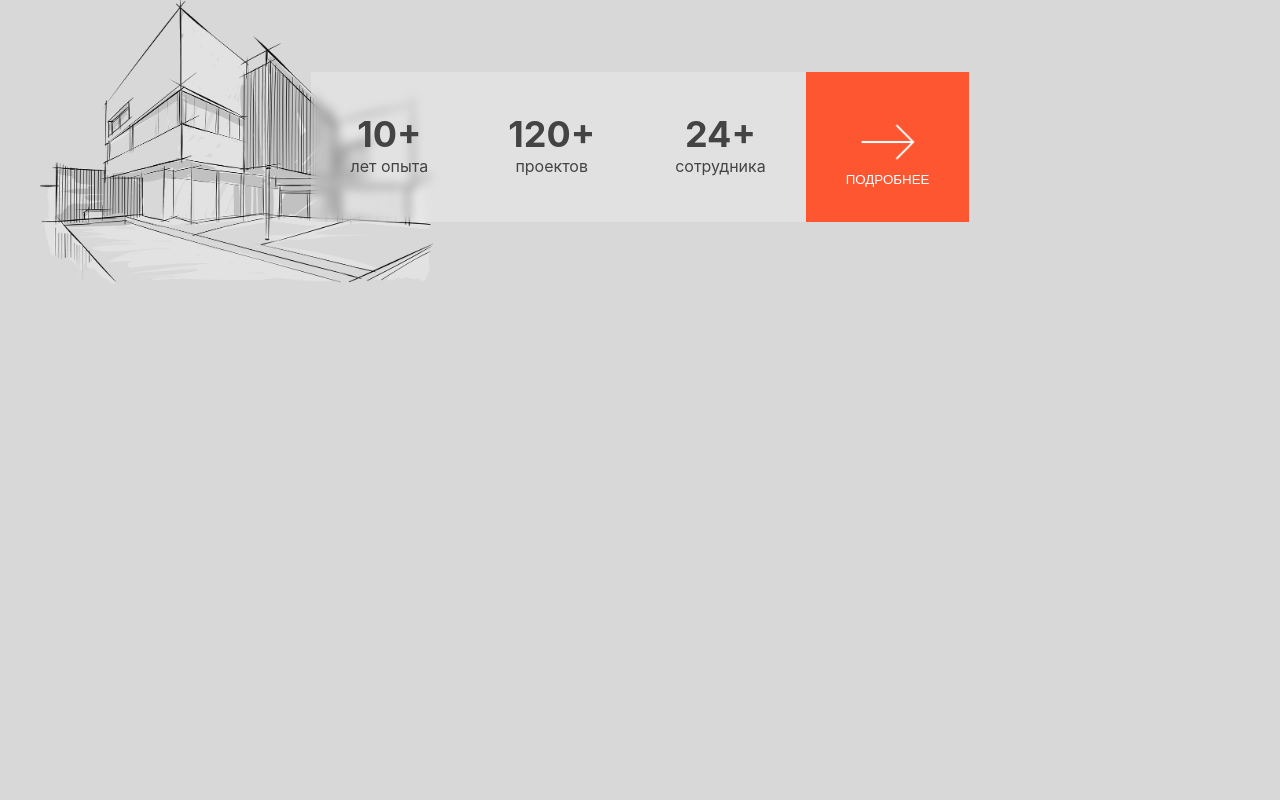
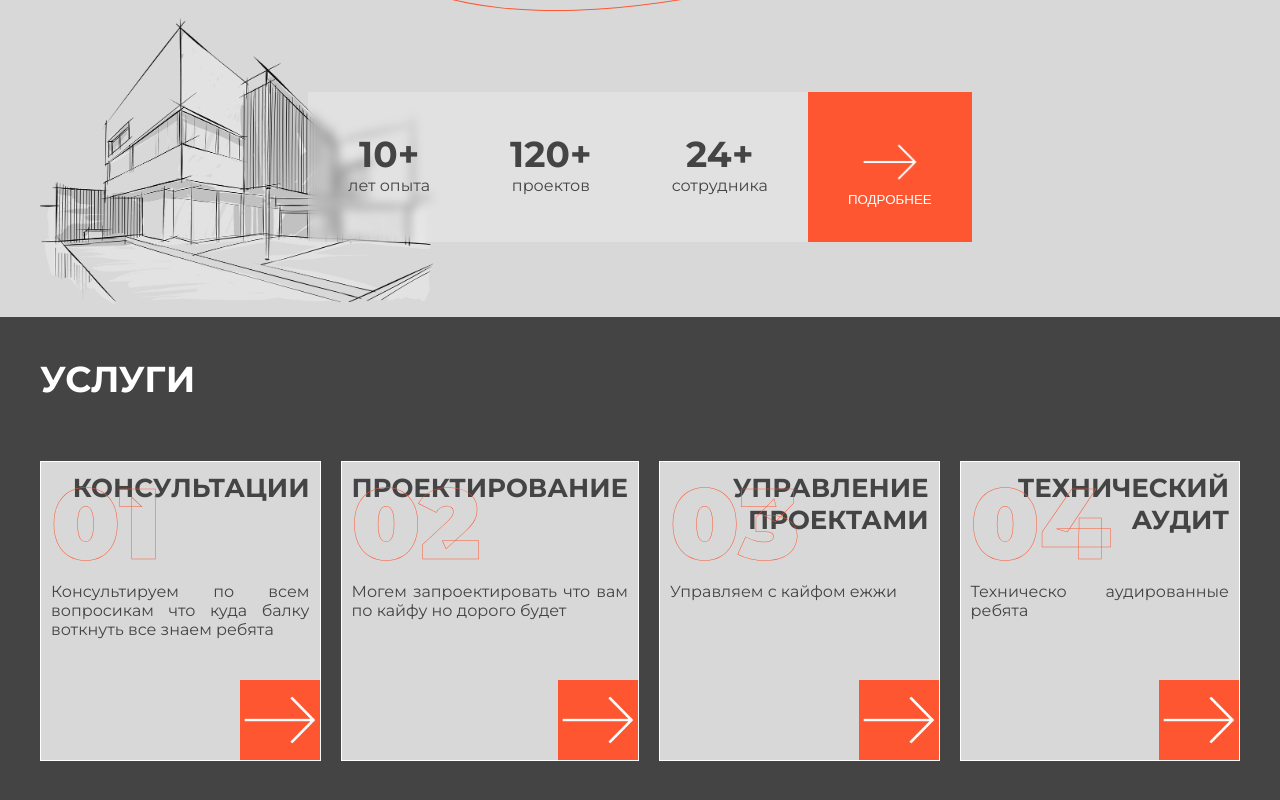
Before and after one commit to donteday/true_eng, a React (Create React App) app: page / in a window 1280 px wide. Shown: the part 668-1468 px from the top of the page. Before the commit the page ends 965 px from the top, so only its background shows below. Built offline with nearby package versions, Linux system fonts and the light colour scheme.

Commit message:
feat: add services block

```diff
--- a/src/App.js
+++ b/src/App.js
@@ -2,6 +2,7 @@ import './App.css';
 import About from './components/About/About';
 import Header from './components/Header/Header';
 import Main from './components/Main/Main';
+import Services from './components/Services/Services';
 
 function App() {
   return (
@@ -9,6 +10,7 @@ function App() {
       <Header/>
       <Main/>
       <About/>
+      <Services/>
     </div>
   );
 }
--- a/src/components/Header/Header.css
+++ b/src/components/Header/Header.css
@@ -1,4 +1,4 @@
-@import url('https://fonts.googleapis.com/css2?family=Montserrat:wght@300;400;700;900&display=swap');
+@import url('https://fonts.googleapis.com/css2?family=Montserrat:wght@100;300;400;700;900&display=swap');
 
 .header {
     font-family: 'Montserrat', sans-serif;
@@ -18,8 +18,9 @@
     /* padding: 10px; */
 }
 
-.header__logo h2 {
-    font-weight: 700;
+.header__logo {
+    margin: 10px 0;
+    max-width: 100px;
 }
 
 .header__nav {
@@ -30,7 +31,7 @@
     position: relative;
     text-decoration: none;
     color: white;
-    padding: 20px;
+    padding: 40px;
     border-left: 1px solid white;
     text-transform: uppercase;
     font-size: 14px;
@@ -65,8 +66,8 @@
 .button {
     cursor: pointer;
     background-color: #fd5631;
-    width: 120px;
-    height: 50px;
+    width: 150px;
+    height: 70px;
     border: none;
     color: rgb(255, 255, 255);
     font-weight: 700;
--- a/src/components/Header/Header.js
+++ b/src/components/Header/Header.js
@@ -5,16 +5,14 @@ const Header = () => {
     return (
         <header className="header">
             <div className='header__container'>
-                <div className="header__logo">
-                    <h2>TRUE ENGINEERS</h2>
-                </div>
+                <img className="header__logo" src={require('../../img/logo_light.png')} alt="logo" srcset="" />
                 <nav className="header__nav">
                     <a className="header__nav-link" href="s">Услуги</a>
                     <a className="header__nav-link" href="s">О Компании</a>
                     <a className="header__nav-link" href="s">Наши проекты</a>
                     <a className="header__nav-link" href="s">Контакты</a>
                 </nav>
-                <button className='button'>Связаться</button>
+                <button className='button'>Оставить заявку</button>
             </div>
 
         </header>
--- a/src/components/Main/Main.js
+++ b/src/components/Main/Main.js
@@ -10,7 +10,7 @@ const Main = () => {
     return (
         <main className='main'>
             <div className='main__container'>
-                <h2 className='main__head'>Мы - компания с широким спектром услуг в области строительства и девелопмента:</h2>
+                <h2 className='main__head'><b>TRUE ENGINEERS</b> - компания с широким спектром услуг в области строительства и девелопмента:</h2>
                 <div className='main__services-container'>
                     {services.map((e, index) => {
                         return (
--- /dev/null
+++ b/src/components/Services/Services.css
@@ -0,0 +1,98 @@
+.services {
+    background-color: rgb(68, 68, 68);
+    padding: 40px 0;
+}
+
+.services__box {
+    display: flex;
+    /* flex-wrap: wrap; */
+    justify-content: center;
+    gap: 20px;
+}
+
+.services__header {
+    color: white;
+    text-align: left;
+    display: block;
+    font-weight: 700;
+    font-size: 36px;
+    margin-bottom: 40px;
+    z-index: 5;
+}
+
+.services__item {
+    background-color: rgb(217, 216, 216);
+
+    position: relative;
+    border: 1px solid white;
+    padding: 10px;
+    text-align: left;
+    margin: 20px 0;
+    color: rgb(68, 68, 68);
+    width: 400px;
+    height: 300px;
+}
+
+.services__item-name {
+    text-transform: uppercase;
+    font-weight: 700;
+    text-align: right;
+    font-size: 26px;
+    height: 20px;
+}
+
+.services__item span {
+    position: absolute;
+    top: 0;
+    color: transparent;
+    font-weight: 900;
+    font-size: 100px;
+    -webkit-text-stroke: .5px #fd5631;
+    -webkit-background-clip: text;
+    background-clip: text;
+    z-index: 1;
+
+}
+
+.services__item-description {
+    margin-top: 90px;
+    text-align: justify;
+}
+
+.services__item-btn {
+    cursor: pointer;
+    position: absolute;
+    width: 80px;
+    height: 80px;
+    right: 0;
+    bottom: 0;
+    border: none;
+    background-color: #fd5631;
+    background-image: url('../../img/arrow.png');
+    background-repeat: no-repeat;
+    background-size: contain;
+    background-position: center;
+    padding: 20px;
+    color: white;
+    text-transform: uppercase;
+    transition: all .3s ease-in-out;
+}
+
+.services__item-btn:hover {
+    width: 100%;
+    background-image: none;
+}
+
+.services__item-btn::before {
+    content: 'ПОДРОБНЕЕ';
+    font-family: 'Montserrat', sans-serif;
+    opacity: 0;
+    transition: all .3s ease-in-out;
+    font-size: 20px;
+    font-weight: 300;
+}
+
+.services__item-btn:hover::before {
+    opacity: 1;
+
+}
--- /dev/null
+++ b/src/components/Services/Services.js
@@ -0,0 +1,89 @@
+import './Services.css';
+import React from 'react';
+
+// const services = [
+//     {
+//         header: 'Проектирование монолитных железобетонных зданий жилого и общественного назначения',
+//         description: 'Выполняем проектирование раздела КЖ c использованием технологий BIM-моделирования. Для расчётов используем такие программы как SCAD, Лира-Сапр. Подтверждаем свои расчёты локальными ручными проверками.Чертежи содержат полную информацию для необходимого выполнения на строительной площадке: спецификации, планы, детальные узлы конструкций'
+//     },
+//     {
+//         header: 'Проектирование металлических конструкций различного назначения',
+//         description: 'Выполняем проектирование раздела КМ таких типов объектов как: промышленные здания, общественные здания, навесы и арт-объекты, эстакады, технологические площадки и подконструкции.Чертежи содержат необходимую информацию для формирования бюджета проекта, планирования строительного процесса и передачи на завод-изготовитель металлоконструкций'
+//     },
+//     {
+//         header: 'Проектирование монолитных железобетонных зданий жилого и общественного назначения',
+//         description: 'Выполняем проектирование раздела КЖ c использованием технологий BIM-моделирования. Для расчётов используем такие программы как SCAD, Лира-Сапр. Подтверждаем свои расчёты локальными ручными проверками.Чертежи содержат полную информацию для необходимого выполнения на строительной площадке: спецификации, планы, детальные узлы конструкций'
+//     },
+//     {
+//         header: 'Проектирование монолитных железобетонных зданий жилого и общественного назначения',
+//         description: 'Выполняем проектирование раздела КЖ c использованием технологий BIM-моделирования. Для расчётов используем такие программы как SCAD, Лира-Сапр. Подтверждаем свои расчёты локальными ручными проверками.Чертежи содержат полную информацию для необходимого выполнения на строительной площадке: спецификации, планы, детальные узлы конструкций'
+//     },
+//     {
+//         header: 'Проектирование монолитных железобетонных зданий жилого и общественного назначения',
+//         description: 'Выполняем проектирование раздела КЖ c использованием технологий BIM-моделирования. Для расчётов используем такие программы как SCAD, Лира-Сапр. Подтверждаем свои расчёты локальными ручными проверками.Чертежи содержат полную информацию для необходимого выполнения на строительной площадке: спецификации, планы, детальные узлы конструкций'
+//     },
+//     {
+//         header: 'Проектирование монолитных железобетонных зданий жилого и общественного назначения',
+//         description: 'Выполняем проектирование раздела КЖ c использованием технологий BIM-моделирования. Для расчётов используем такие программы как SCAD, Лира-Сапр. Подтверждаем свои расчёты локальными ручными проверками.Чертежи содержат полную информацию для необходимого выполнения на строительной площадке: спецификации, планы, детальные узлы конструкций'
+//     },
+
+// ]
+
+const services = [
+    {
+        name: "консультации",
+        description: "Консультируем по всем вопросикам что куда балку воткнуть все знаем ребята"
+    },
+    {
+        name: "проектирование",
+        description: "Могем запроектировать что вам по кайфу но дорого будет"
+    },
+    {
+        name: "управление проектами",
+        description: "Управляем с кайфом ежжи"
+    },
+    {
+        name: "технический аудит",
+        description: "Техническо аудированные ребята"
+    },
+]
+
+const Services = () => {
+    return (
+        <div className='services'>
+            <div className='container'>
+            <span className='services__header'>УСЛУГИ</span>
+
+                <div className='services__box'>
+                    {services.map((e, index) => {
+                        return (
+                            <div className='services__item'>
+                                <span>0{index + 1}</span>
+                                <p className='services__item-name'>{e.name}</p>
+                                <p className='services__item-description'>{e.description}</p>
+                                <button  className='services__item-btn'></button>
+                            </div>
+                        )
+                    })}
+                </div>
+            </div>
+        </div>
+    );
+}
+
+export default Services;
+
+
+
+/* <div className='sevices'>
+<div className='container'>
+    <span className='sevices__header'>УСЛУГИ</span>
+
+    {services.map((e, index) =>
+        <div className='sevices__item'>
+            <h3 className='sevices__item-header'>{e.header}</h3>
+            <hr />
+            <p className='sevices__description'>{e.description}</p>
+        </div>)}
+</div>
+</div> */
--- a/src/index.css
+++ b/src/index.css
@@ -6,9 +6,7 @@
 
 body {
   margin: 0;
-  font-family: -apple-system, BlinkMacSystemFont, 'Segoe UI', 'Roboto', 'Oxygen',
-    'Ubuntu', 'Cantarell', 'Fira Sans', 'Droid Sans', 'Helvetica Neue',
-    sans-serif;
+  font-family: 'Montserrat', sans-serif;
   -webkit-font-smoothing: antialiased;
   -moz-osx-font-smoothing: grayscale;
   background-color: rgb(217, 216, 216);
@@ -16,6 +14,11 @@ body {
   overflow-x: hidden;
 }
 
+.container {
+  max-width: 1200px;
+  margin: 0 auto;
+}
+
 code {
   font-family: source-code-pro, Menlo, Monaco, Consolas, 'Courier New',
     monospace;
```
Also changed, not shown: src/components/Main/Main.css (+11 -0 lines), src/img/logo_light.png (added).
